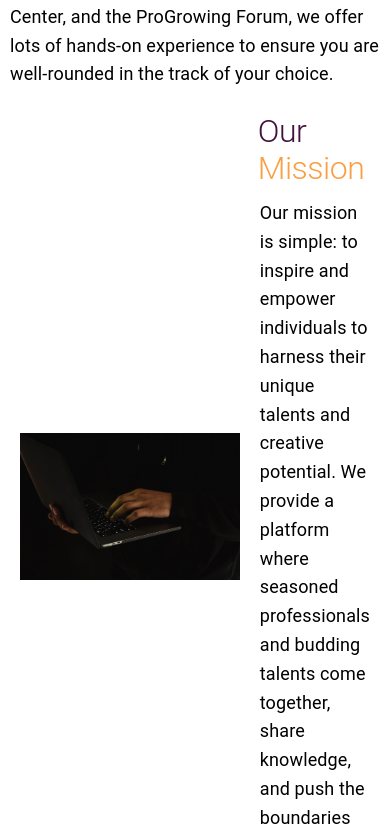
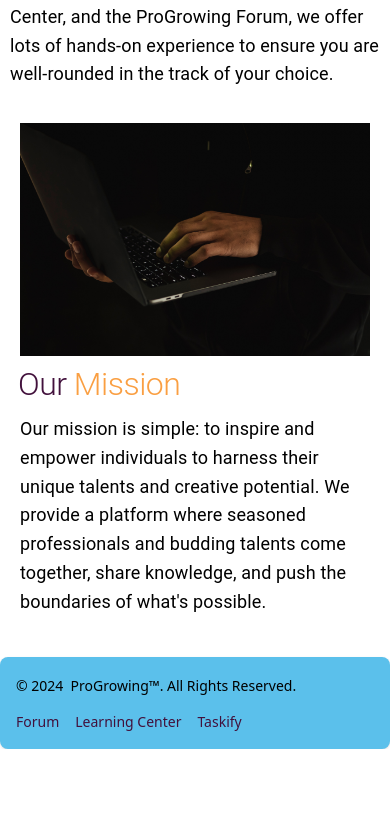
Before and after one commit to oduyemi/learn, a React (Create React App) app: page /about in a window 390 px wide. Shown: the part 968-1804 px from the top of the page. After the commit the page ends 1717 px from the top, so only its background shows below. Built offline with nearby package versions, Linux system fonts and the light colour scheme.

Commit message:
About update1

```diff
--- a/src/App.css
+++ b/src/App.css
@@ -111,6 +111,10 @@ body{
   }
 
 
+  .middlebox{
+    flex-direction: column;
+  }
+
   .title{
     font-size: small !important;
   }
--- a/src/components/AboutBanner.jsx
+++ b/src/components/AboutBanner.jsx
@@ -56,7 +56,7 @@ export const AboutBanner = () => {
                     <Box className="mt-6">
                     <Box
                         sx={{display:"flex", justifyContent: "center", alignItems: "center"}}
-                        className="mx-auto"
+                        className="mx-auto middlebox"
                     >
                         <Box margin="10px" maxWidth="sm">
                             <img src={require("../assets/images/photos/dev1.jpg")} alt="dev" />
```
